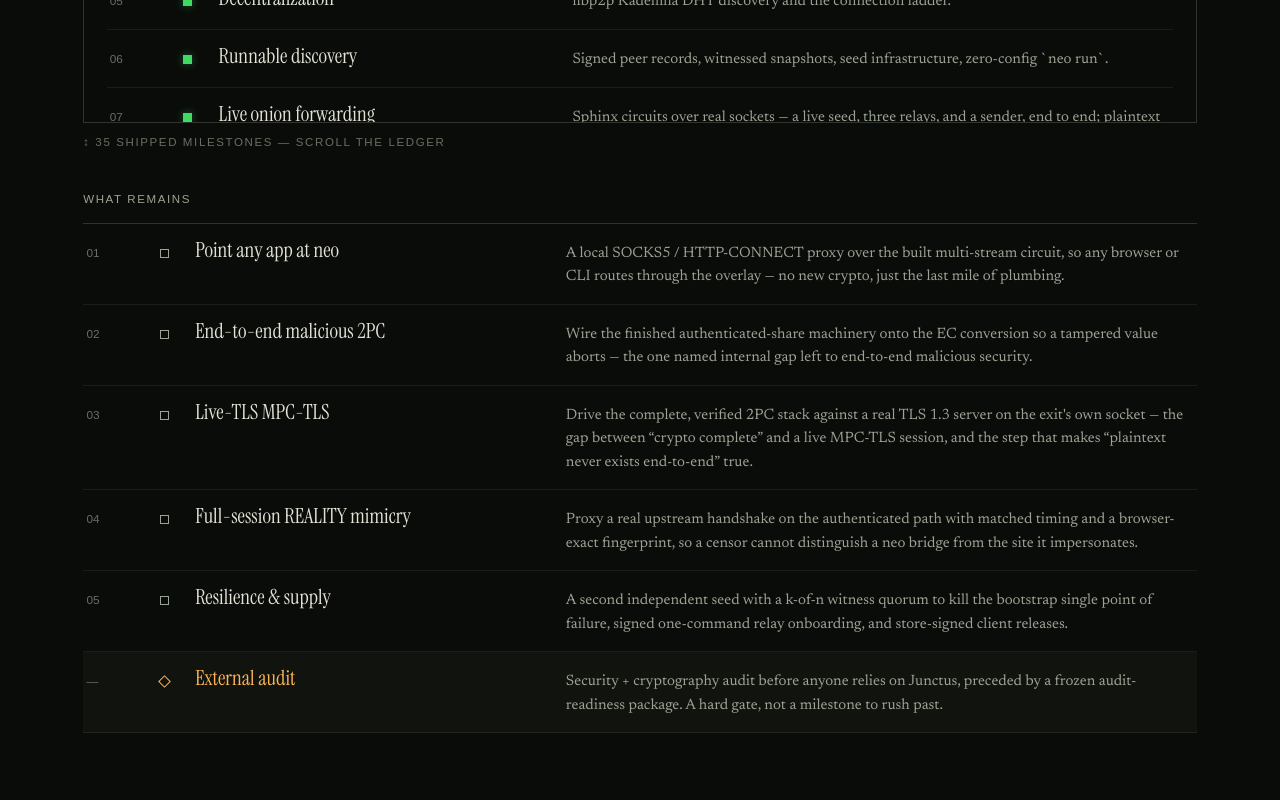
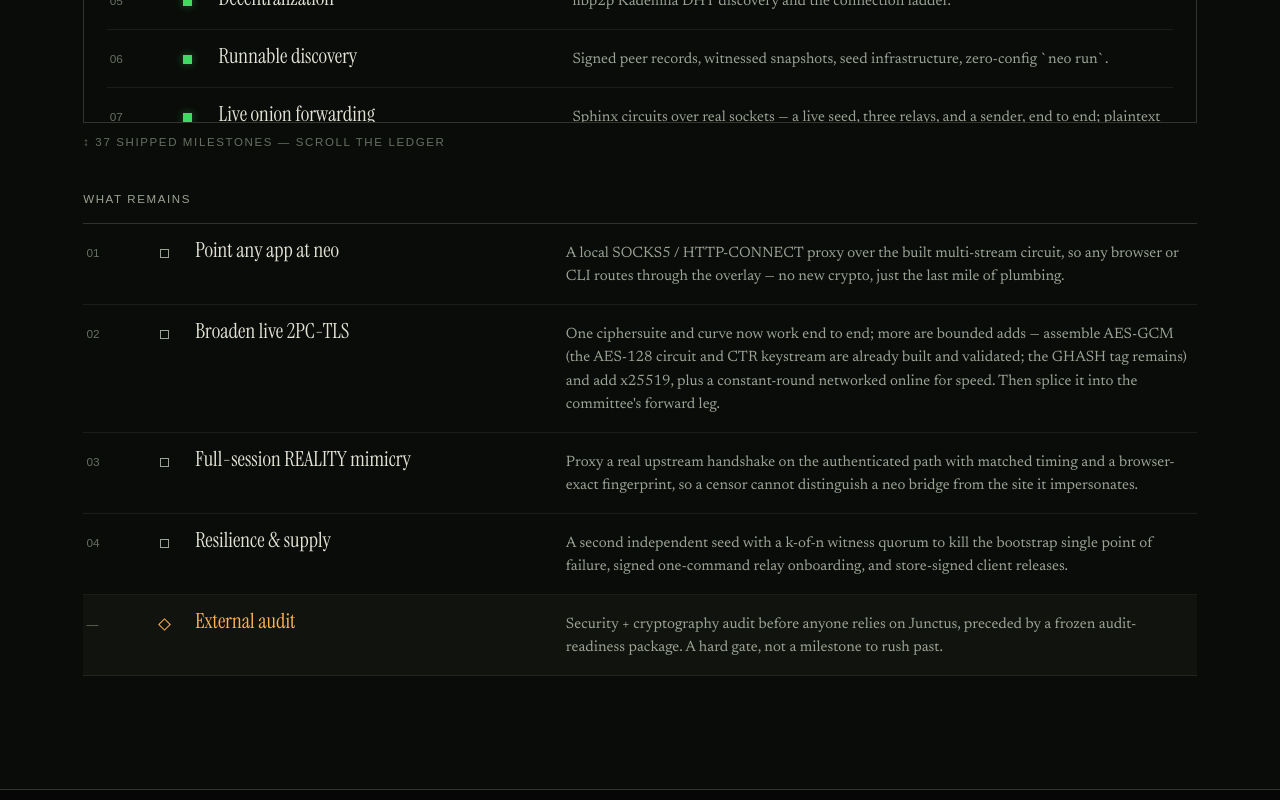
Before and after one commit to junctus/website, a Next.js app: page / in a window 1280 px wide. Shown: the part 9620-10420 px from the top of the page. Built offline with nearby package versions, Linux system fonts and the light colour scheme; no server answers; a web font is replaced by a local one.

Commit message:
various updates based on core dev

```diff
--- a/src/app/page.tsx
+++ b/src/app/page.tsx
@@ -345,7 +345,7 @@
   },
   {
     title: "Committee exit",
-    desc: "The committee’s joint key is born dealer-less by distributed key generation — no party, not even the client, ever holds it. The exit threshold-encrypts the clearnet response and discards the plaintext; each hop seals its partial decryption; only the client can combine them. Every member can publish a DLEQ non-custody proof: even the exit cannot read the response. The honest boundary: response direction only — the egress still sees the request it speaks upstream. The send-side answer, a full malicious-secure two-party MPC-TLS stack, is now built and verified (below); wiring it into a live TLS session is the remaining, audit-gated step.",
+    desc: "The committee’s joint key is born dealer-less by distributed key generation — no party, not even the client, ever holds it. The exit threshold-encrypts the clearnet response and discards the plaintext; each hop seals its partial decryption; only the client can combine them. Every member can publish a DLEQ non-custody proof: even the exit cannot read the response. The send-side answer has now caught up: a malicious-secure two-party MPC-TLS session completes a real TLS 1.3 handshake against a stock server, so plaintext need never be assembled at one party.",
     tag: "shipped",
     live: true,
   },
@@ -648,12 +648,13 @@
   { name: "Malicious-secure two-party MPC-TLS", desc: "The full send-side crypto: KOS malicious OT, WRK17/KRRW18 authenticated garbling, SPDZ field arithmetic, DECO EC-to-field conversion, and the RFC 8439 AEAD + TLS 1.3 key schedule under 2PC — each built from its published spec, matched byte-for-byte against vetted references, and adversarially verified. Complete and tested; audit-gated, not yet production-proven.", state: "done" },
   { name: "In-ClientHello REALITY", desc: "The authenticator now hides inside a structurally-valid TLS 1.3 ClientHello, and an un-authenticated prober is reverse-proxied to a real upstream site. Honest boundary: the authenticated session is still distinguishable from a full TLS handshake — matched full-session mimicry is the remaining flagship step.", state: "done" },
   { name: "Adversarial hardening, round four", desc: "A whole-codebase multi-agent sweep — sixteen crates, ten domains, every critical/high adversarially re-verified. Eight real findings, two critical, all fixed; two more claims correctly refuted; the crypto core, committee, credits, and routing came back clean.", state: "done" },
+  { name: "Networked malicious 2PC", desc: "The authenticated online now runs as a genuine two-party protocol over real sockets, no in-process modelling: TinyOT preprocessing (malicious KOS-COT authenticated bits → distributed AND triples → sacrifice → bucketing) feeding a networked evaluator that runs real circuits — including the 67k-gate SHA-256 key schedule — and aborts on a forged MAC.", state: "done" },
+  { name: "Live 2PC-TLS against a real server", desc: "The complete stack completes a real TLS 1.3 handshake against a stock rustls server: split-scalar P-256 ECDHE neither party can open, the RFC 8446 key schedule and record layer under 2PC, KeyUpdate, and full X.509 chain-building to trust anchors — interop-verified under both the semi-honest and the malicious authenticated-garbling engine, across ~130 tests. “Plaintext never assembled at one party” is now demonstrated end to end, not just on paper.", state: "done" },
 ];
 
 const REMAINING: Milestone[] = [
   { name: "Point any app at neo", desc: "A local SOCKS5 / HTTP-CONNECT proxy over the built multi-stream circuit, so any browser or CLI routes through the overlay — no new crypto, just the last mile of plumbing.", state: "pending" },
-  { name: "End-to-end malicious 2PC", desc: "Wire the finished authenticated-share machinery onto the EC conversion so a tampered value aborts — the one named internal gap left to end-to-end malicious security.", state: "pending" },
-  { name: "Live-TLS MPC-TLS", desc: "Drive the complete, verified 2PC stack against a real TLS 1.3 server on the exit's own socket — the gap between “crypto complete” and a live MPC-TLS session, and the step that makes “plaintext never exists end-to-end” true.", state: "pending" },
+  { name: "Broaden live 2PC-TLS", desc: "One ciphersuite and curve now work end to end; more are bounded adds — assemble AES-GCM (the AES-128 circuit and CTR keystream are already built and validated; the GHASH tag remains) and add x25519, plus a constant-round networked online for speed. Then splice it into the committee's forward leg.", state: "pending" },
   { name: "Full-session REALITY mimicry", desc: "Proxy a real upstream handshake on the authenticated path with matched timing and a browser-exact fingerprint, so a censor cannot distinguish a neo bridge from the site it impersonates.", state: "pending" },
   { name: "Resilience & supply", desc: "A second independent seed with a k-of-n witness quorum to kill the bootstrap single point of failure, signed one-command relay onboarding, and store-signed client releases.", state: "pending" },
   { name: "External audit", desc: "Security + cryptography audit before anyone relies on Junctus, preceded by a frozen audit-readiness package. A hard gate, not a milestone to rush past.", state: "gate" },
@@ -717,7 +718,7 @@
           />
         </div>
         <p className="road-scroll__hint k rv">
-          ↕ 35 shipped milestones — scroll the ledger
+          ↕ 37 shipped milestones — scroll the ledger
         </p>
         <RoadGroup label="What remains" items={REMAINING} />
       </div>
```
